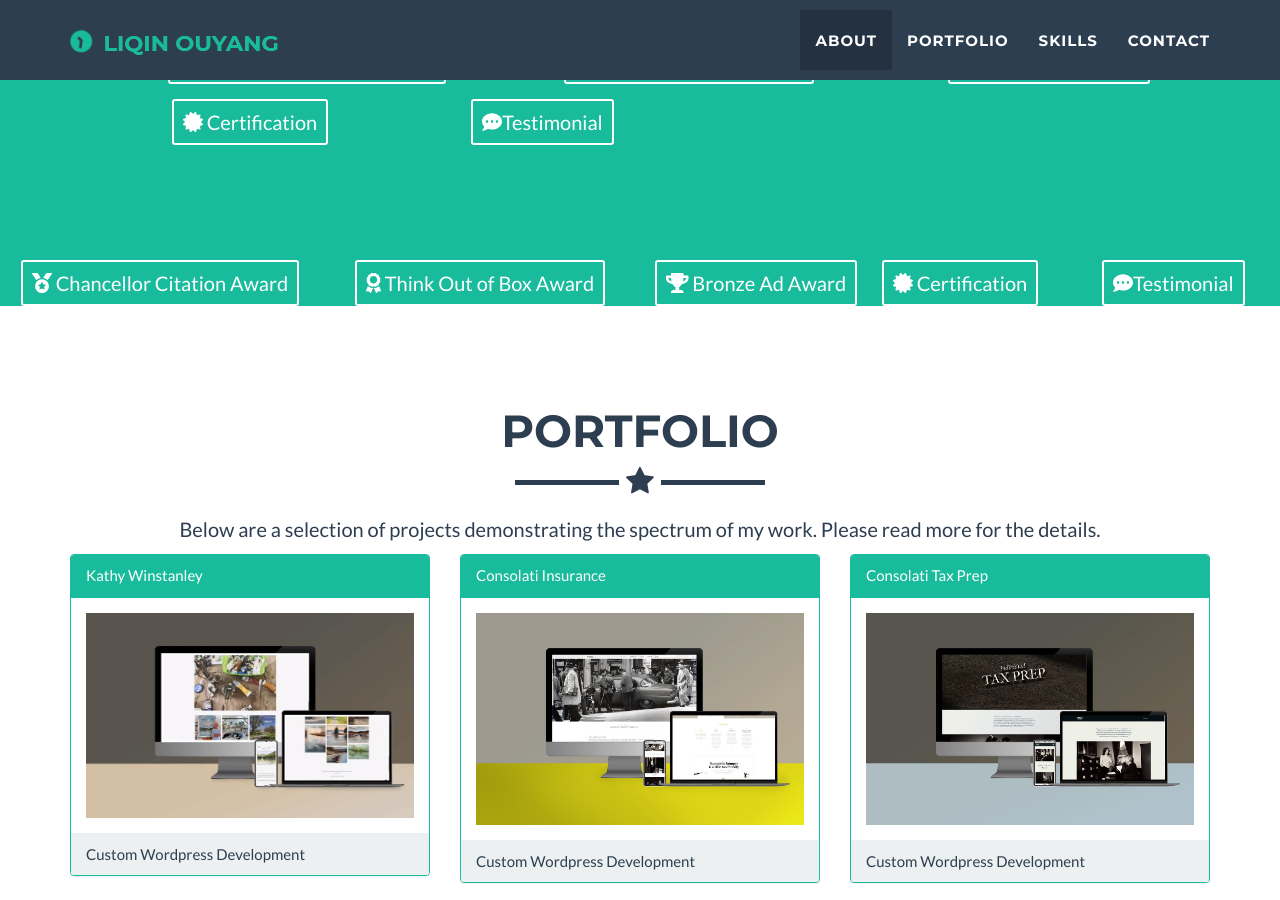
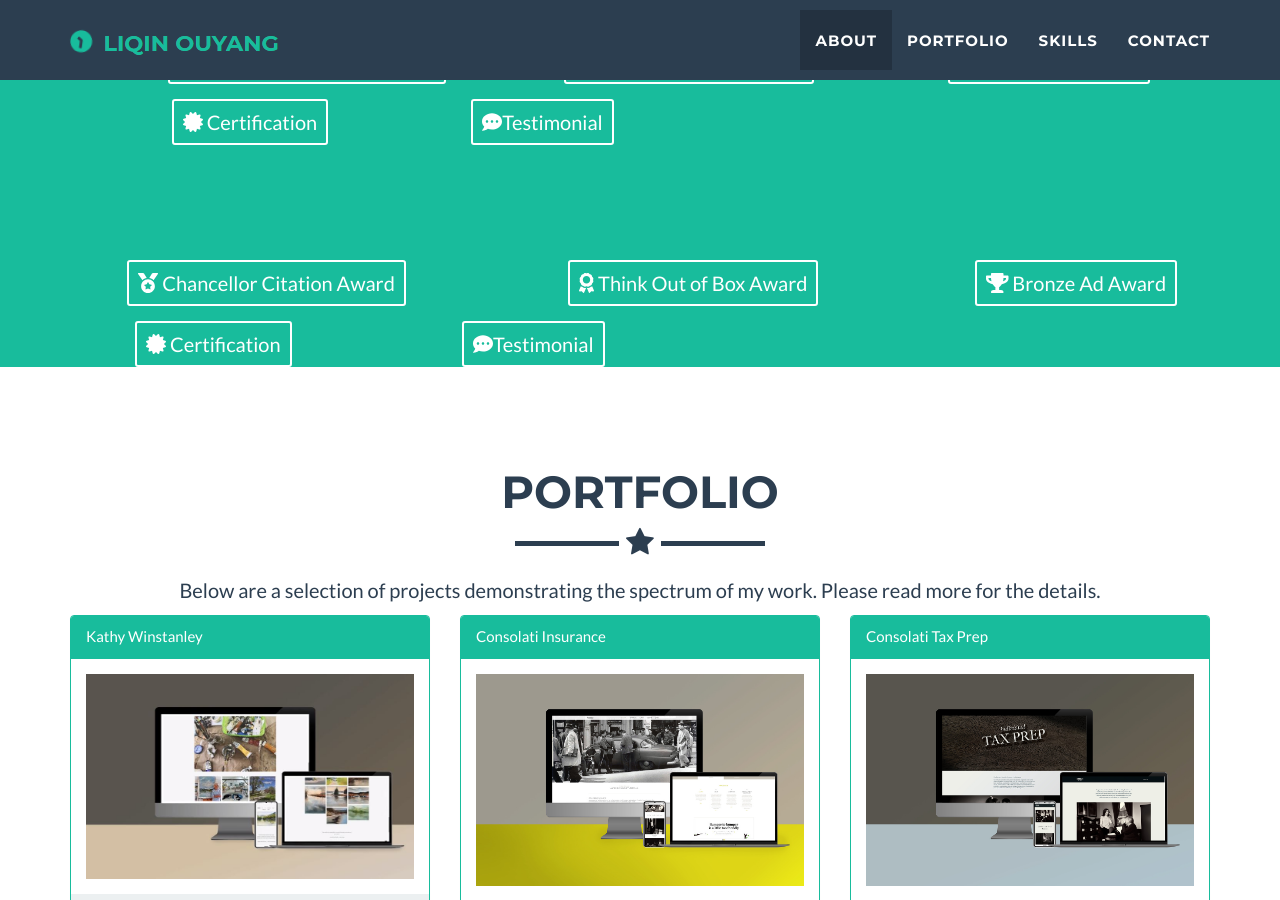
Before and after one commit to hbxtoylq/hbxtoylq.github.io, a Jekyll site: the page built from index.html, in a window 1280 px wide and 900 px high, scrolled down 502 px. Built offline with Jekyll 4.4.1, drawn with Linux system fonts in a browser that asks for light colours; nearby versions of some CDN libraries.

Commit message:
Update header.html

```diff
--- a/_includes/header.html
+++ b/_includes/header.html
@@ -51,24 +51,24 @@
 
      </div>
 	    <div class="row"><div class="col-lg-12">
-                         <div class="col-lg-3  text-center">
+                         <div class="col-lg-3 col-lg-offset-1  text-center">
                                 <a href="img/reward/award2.png" class="btn btn-sm btn-outline" target="_blank">
                                  <i class="fas fa-medal"></i> Chancellor Citation Award </a>
                          </div>
-                       <div class="col-lg-3 text-center">
+                       <div class="col-lg-3 col-lg-offset-1 text-center">
                                  <a href="img/reward/award3.png" class="btn btn-sm btn-outline" target="_blank">
                                  <i class="fas fa-award"></i> Think Out of Box Award </a>
                          </div>
 
-			   <div class="col-lg-2  text-center">
+			   <div class="col-lg-2 col-lg-offset-1  text-center">
                                  <a href="img/reward/AwardAD.pdf" class="btn btn-sm btn-outline" target="_blank">
                                  <i class="fas fa-trophy"></i> Bronze Ad Award </a>
  			</div>
-			   <div class="col-lg-2  text-center">
+			   <div class="col-lg-2 col-lg-offset-1 text-center">
                                <a href="img/reward/boomiLO.jpg"  class="btn btn-sm btn-outline" target="_blank">
 <i class="fas fa-certificate"></i> Certification </a>
                         </div>
-                       <div class="col-lg-2   text-center">
+                       <div class="col-lg-2  col-lg-offset-1  text-center">
                                 <a href="img/reward/award1.png" class="btn btn-sm btn-outline" target="_blank">
                                  <i class="fas fa-comment-dots"></i>Testimonial</a>
                         </div>
```
